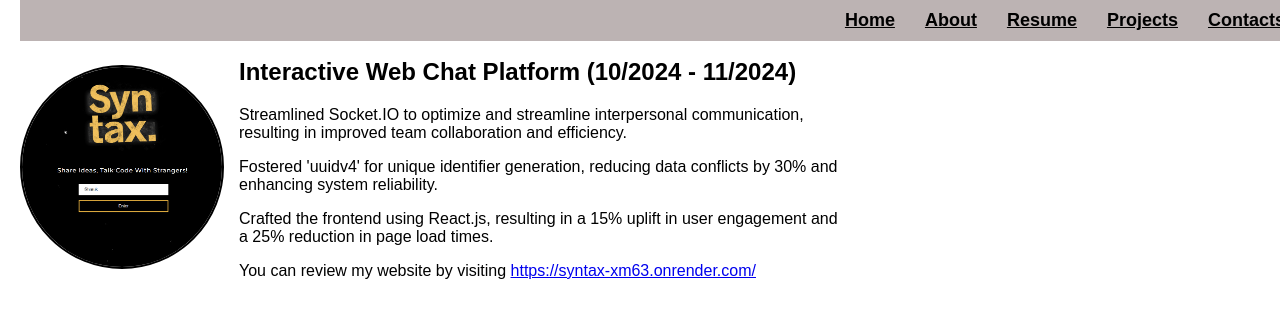
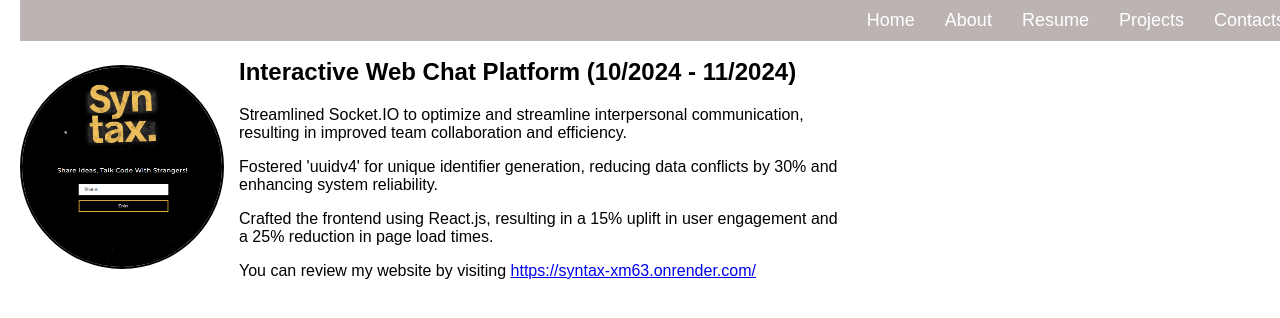
Before and after one commit to Manjulachavala/portfolio, a plain HTML site: page projects.html in a window 1280 px wide. Drawn offline with Linux system fonts and the light colour scheme.

Commit message:
Update projects.html

```diff
--- a/projects.html
+++ b/projects.html
@@ -26,13 +26,6 @@
             background-color: white;
             color : Black;
         }
-        .nav-link.active {
-    text-decoration: underline; /* Underline active link */
-    font-weight: bold;          /* Make the text bold */
-    color: #007BFF;             /* Change color for active link */
-    background-color: #f0f0f0;  /* Optional: Add a background color */
-    border-radius: 4px;         /* Optional: Add rounded corners */
-}
     </style>
 </head>
 <body>
@@ -40,11 +33,11 @@
         <br>
             <nav>
                 <ul class="nav-list">
-                    <li><a href="index.html" class="nav-link current">Home</a></li>
-                    <li><a href="index.html" class="nav-link current">About</a></li>
-                    <li><a href="resume.html" class="nav-link current">Resume</a></li>
-                    <li><a href="projects.html" class="nav-link current">Projects</a></li>
-                    <li><a href="contacts.html" class="nav-link current">Contacts</a></li>
+                    <li><a href="index.html">Home</a></li>
+                    <li><a href="index.html">About</a></li>
+                    <li><a href="resume.html">Resume</a></li>
+                    <li><a href="projects.html">Projects</a></li>
+                    <li><a href="contacts.html">Contacts</a></li>
                 </ul>
             </nav>
     </header>
```
